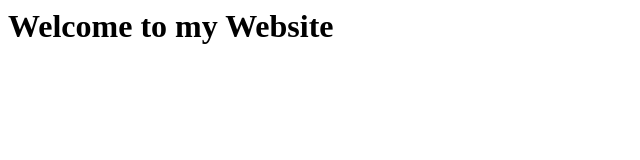
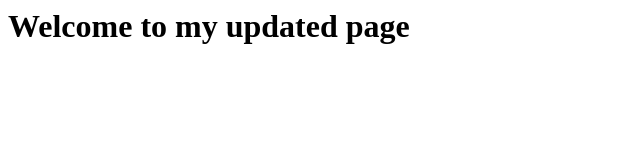
Before and after one commit to jastina10/IS601MyFirstWebsite, a plain HTML site: page index.html in a window 1280 px wide. Shown: the whole page, without its empty margins (0-640 px from the left). Drawn offline with Linux system fonts and the light colour scheme.

Commit message:
updated text

```diff
--- a/index.html
+++ b/index.html
@@ -3,6 +3,6 @@
 		<title> My First Website </title>
 	</head>
 	<body>
-		<h1> Welcome to my Website </h1>
+		<h1> Welcome to my updated page </h1>
 	</body>
 </html>
```
